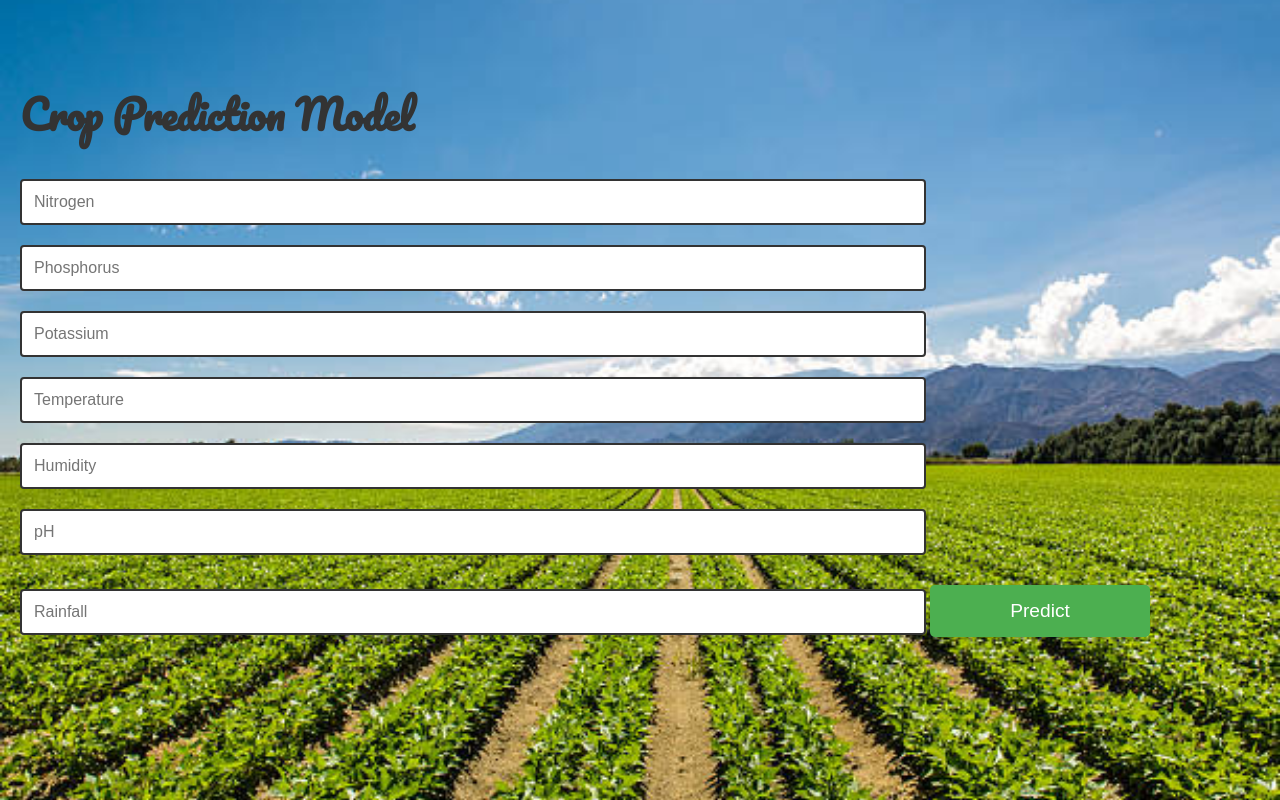
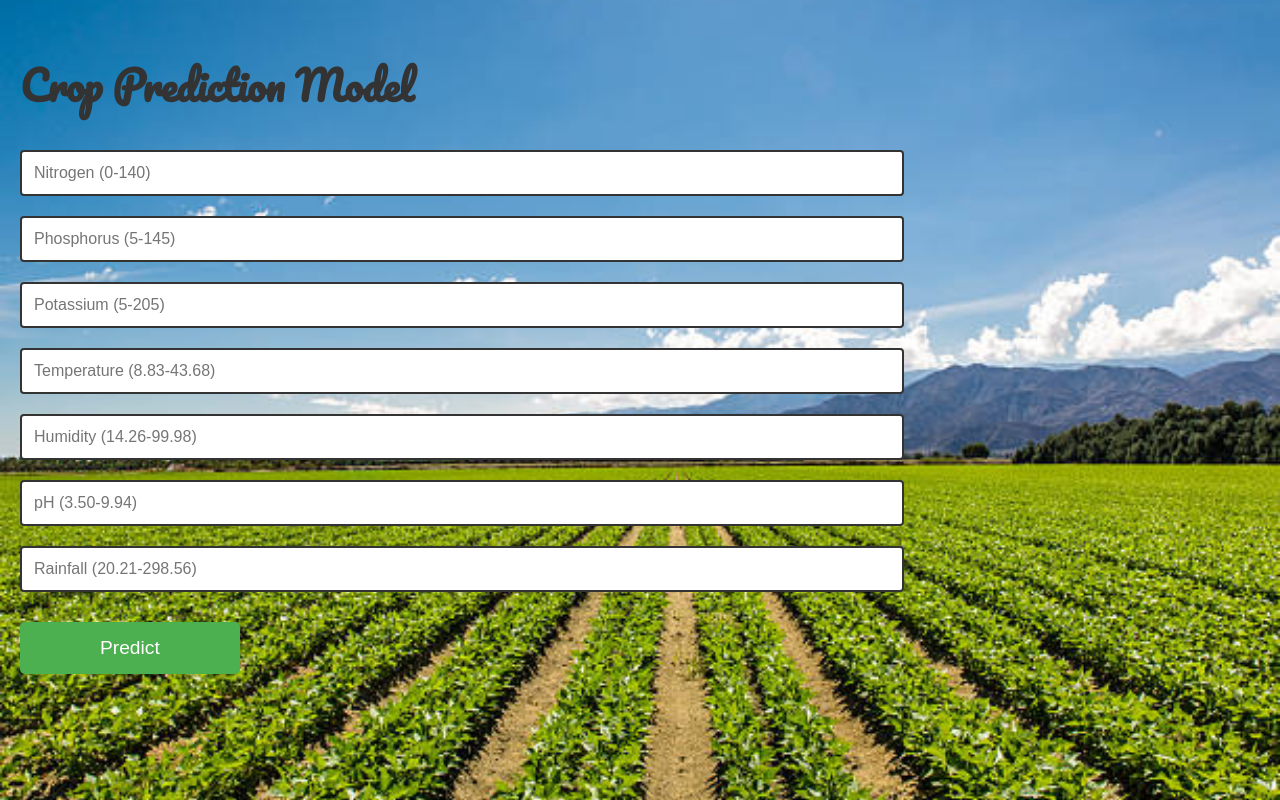
Before and after one commit to prashant-masote/Cropprediction, a Flask app: page / in a window 1280 px wide. Run offline with Flask 3, Linux system fonts and the light colour scheme; parts of the project's set-up code (start-up, migrations or seed data) failed here and were passed over.

Commit message:
Update index.html

```diff
--- a/templates/index.html
+++ b/templates/index.html
@@ -19,16 +19,15 @@
     <!-- N	P	K	temperature	humidity	ph	rainfall	label -->
      <!-- Main Input For Receiving Query to our ML -->
      <form action="{{ url_for('predict') }}" method="post">
-      <input type="number" name="Nitrogen" placeholder="Nitrogen" required="required" step="0.001" min="2.5" max="999.999" pattern="^\d{1,3}(\.\d{1,3})?$" title="Please enter a number with up to 3 digits and 3 decimal places (greater than or equal to 0.9)" />
-      <input type="number" name="Phosphorus" placeholder="Phosphorus" required="required" step="0.001" min="2.5" max="999.999" pattern="^\d{1,3}(\.\d{1,3})?$" title="Please enter a number with up to 3 digits and 3 decimal places (greater than or equal to 0.9)" />
-      <input type="number" name="Potassium" placeholder="Potassium" required="required" step="0.001" min="2.5" max="999.999" pattern="^\d{1,3}(\.\d{1,3})?$" title="Please enter a number with up to 3 digits and 3 decimal places (greater than or equal to 0.9)" />
-      <input type="number" name="temperature" placeholder="Temperature" required="required" step="0.001" min="0" max="999.999" pattern="^\d{1,3}(\.\d{1,3})?$" title="Please enter a number with up to 3 digits and 3 decimal places (greater than or equal to 0.9)" />
-      <input type="number" name="humidity" placeholder="Humidity" required="required" step="0.001" min="30" max="999.999" pattern="^\d{1,3}(\.\d{1,3})?$" title="Please enter a number with up to 3 digits and 3 decimal places (greater than or equal to 0.9)" />
-      <input type="number" name="pH" placeholder="pH" required="required" step="0.01" min="0.9" max="14" pattern="^\d{1,2}(\.\d{1,2})?$" title="Please enter a valid pH value (between 0.9 and 14) with up to 2 digits and 2 decimal places" />
-      <input type="number" name="rainfall" placeholder="Rainfall" required="required" step="0.001" min="30" max="999.999" pattern="^\d{1,3}(\.\d{1,3})?$" title="Please enter a number with up to 3 digits and 3 decimal places (greater than or equal to 0.9)" />
-
+      <input type="number" name="Nitrogen" placeholder="Nitrogen (0-140)" required="required" step="0.001" min="0" max="140" title="Enter a value between 0 and 140">
+      <input type="number" name="Phosphorus" placeholder="Phosphorus (5-145)" required="required" step="0.001" min="5" max="145" title="Enter a value between 5 and 145">
+      <input type="number" name="Potassium" placeholder="Potassium (5-205)" required="required" step="0.001" min="5" max="205" title="Enter a value between 5 and 205">
+      <input type="number" name="temperature" placeholder="Temperature (8.83-43.68)" required="required" step="0.001" min="8.83" max="43.68" title="Enter a value between 8.83 and 43.68">
+      <input type="number" name="humidity" placeholder="Humidity (14.26-99.98)" required="required" step="0.001" min="14.26" max="99.98" title="Enter a value between 14.26 and 99.98">
+      <input type="number" name="pH" placeholder="pH (3.50-9.94)" required="required" step="0.01" min="3.50" max="9.94" title="Enter a value between 3.50 and 9.94">
+      <input type="number" name="rainfall" placeholder="Rainfall (20.21-298.56)" required="required" step="0.001" min="20.21" max="298.56" title="Enter a value between 20.21 and 298.56">
       <button type="submit" class="btn btn-primary btn-block btn-large">Predict</button>
-  </form>
+    </form>
 
 
 
```
